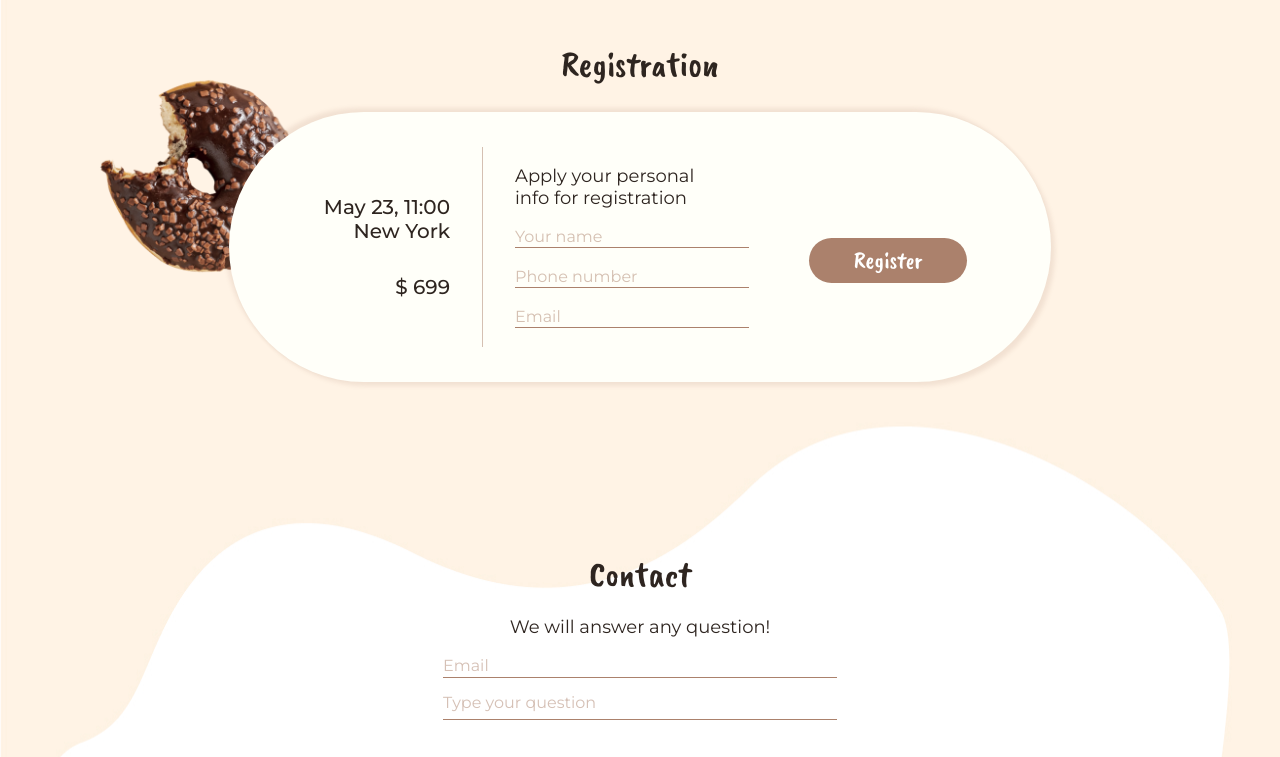
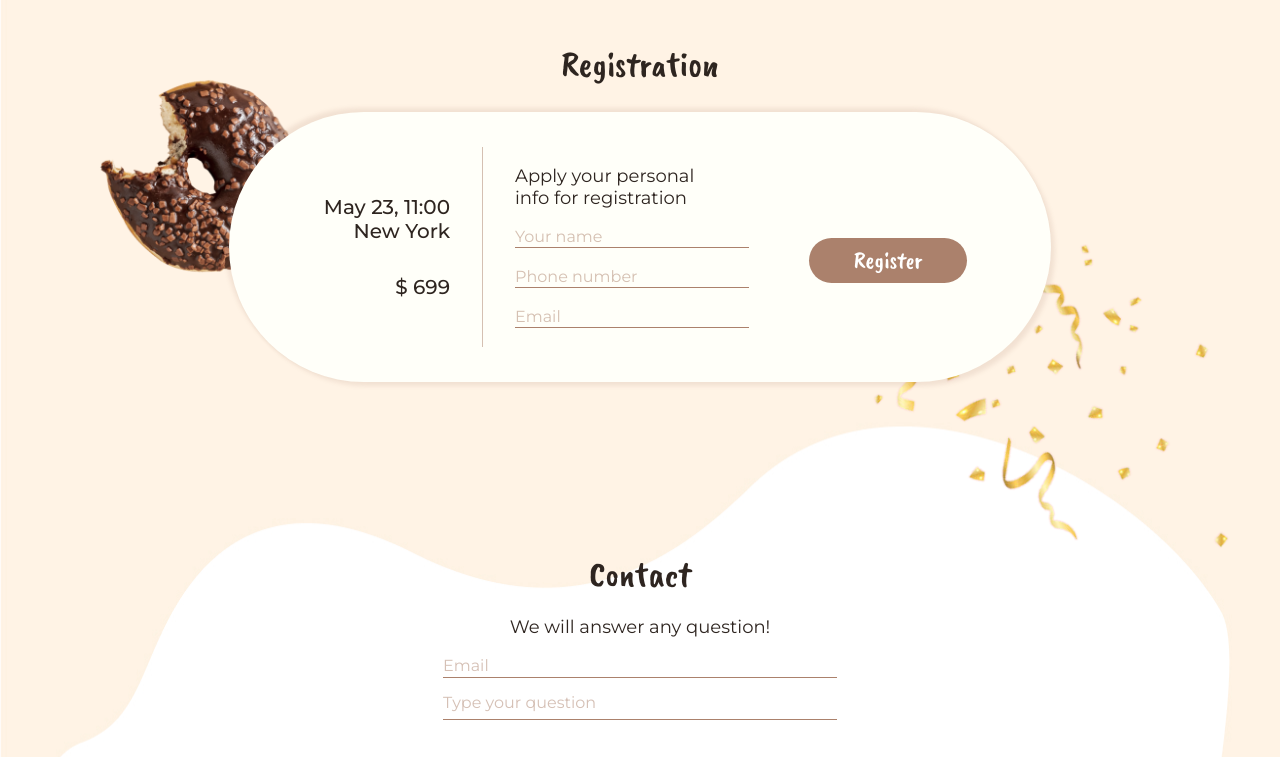
Before and after one commit to poohyou/donut1, a plain HTML site: page index.html in a window 1280 px wide. Shown: the part 2740-3497 px from the top of the page. Drawn offline with nearby package versions, Linux system fonts and the light colour scheme.

Commit message:
Добавил конфети

```diff
--- a/index.html
+++ b/index.html
@@ -789,6 +789,24 @@ received multiple awards
 
 
 
+              <picture class="confeti">
+
+                <source srcset="./images/desc/confeti/img.png 1x, ./images/desc/confeti/img@2x.png 2x "
+                media="(min-width: 1280px)">
+
+
+                <source srcset="./images/tablet/confeti/img.png 1x, ./images/tablet/confeti/img@2x.png 2x "
+                media="(min-width: 768px)">
+
+
+
+                <img class="confeti__pic" src="/images/tablet/confeti/img.png" alt="confetti"/>
+              </picture>
+
+
+
+
+
 
 
 
--- a/sass/components/layouts/_registration.scss
+++ b/sass/components/layouts/_registration.scss
@@ -98,6 +98,10 @@
         display: none;
     }
 
+    .confeti {
+        display: none;
+    }
+
 
     .registration {
         padding-bottom: 16px;
@@ -190,6 +194,15 @@
 
        z-index: -1;
 
+    }
+
+
+    .confeti {
+        position: absolute;
+        z-index: -2;
+
+        right: 0;
+        top: 90px;
     }
 
 
@@ -310,9 +323,18 @@
             width: 250px;
             height: 250px;
         }
+     }
 
+     .confeti {
+        right: 0;
+        top: 90px;
 
-     }
+        width: 500px;
+
+        &__pic {
+            width: 500px;
+        }
+    }
 
     .registration {
         display: flex;
```
Also changed, not shown: css/main.css, css/main.min.css, images/desc/confeti/img.png (added), images/desc/confeti/img@2x.png (added), images/tablet/confeti/img.png (added), images/tablet/confeti/img@2x.png (added), 2 other files.
